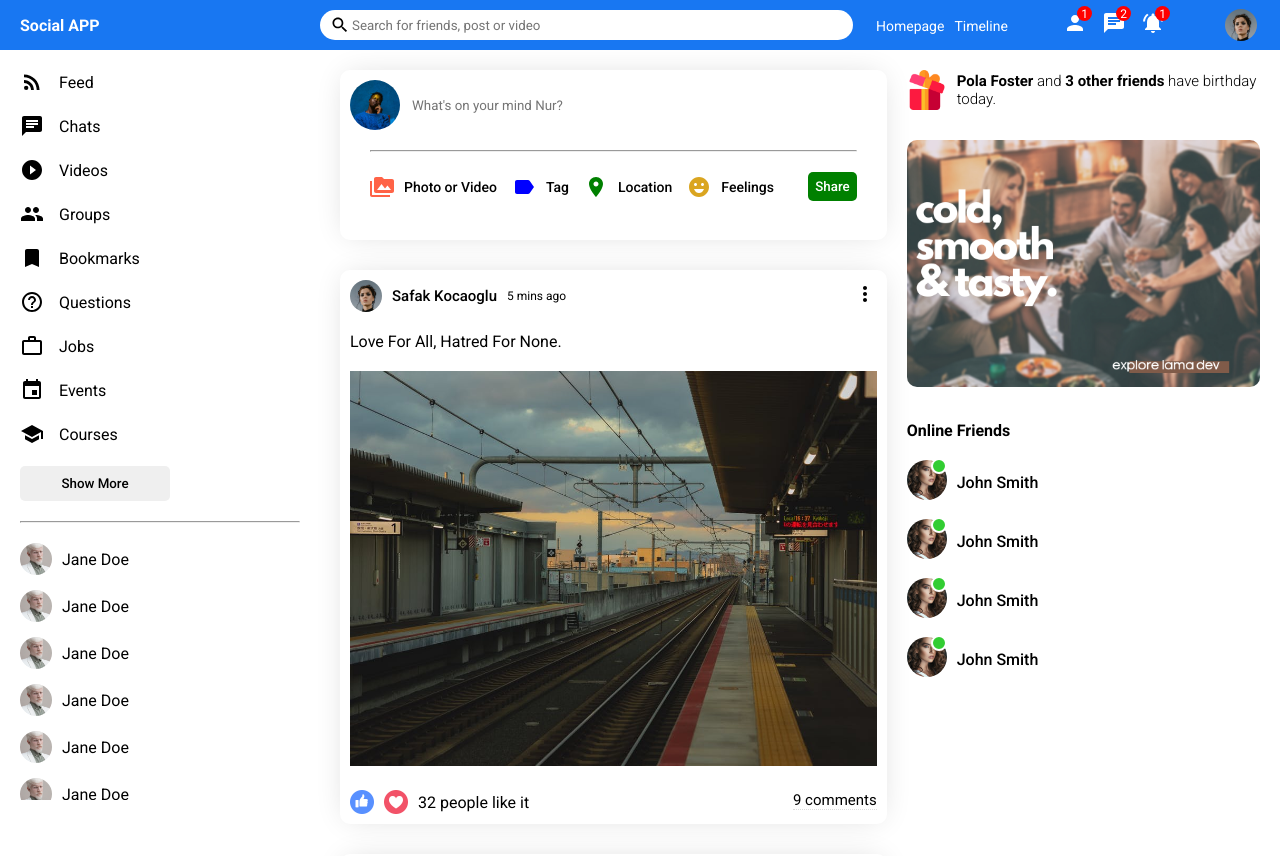
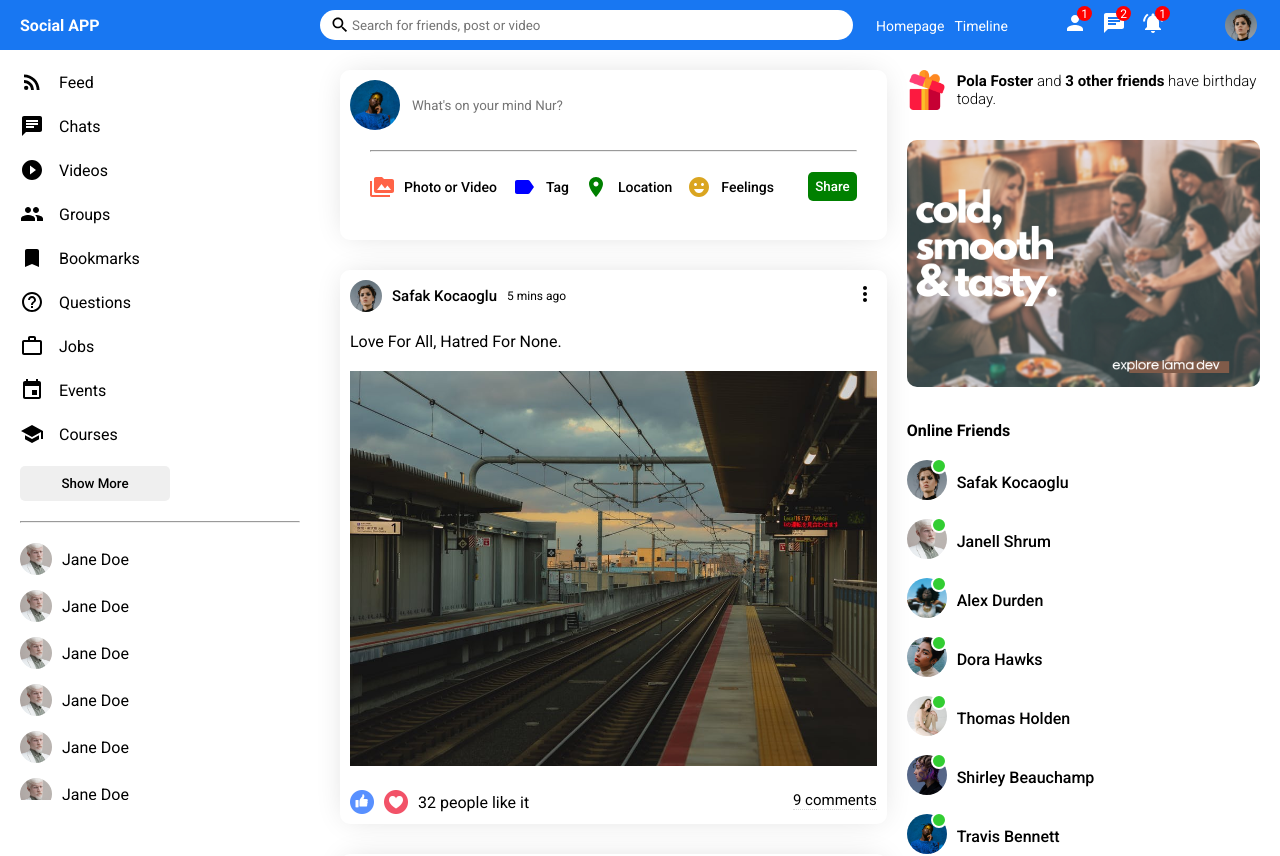
Before and after one commit to nmsoikat/Social-app-react, a React (Create React App) app: page / in a window 1280 px wide. Shown: the top 856 px of the page. Built offline with nearby package versions, Linux system fonts and the light colour scheme.

Commit message:
dummyData online firends

```diff
--- /dev/null
+++ b/src/components/onlineFriend/OnlineFriend.jsx
@@ -0,0 +1,13 @@
+import './onlineFriend.css';
+
+function OnlineFriend({ user }) {
+  return <li className="rightbar-friend">
+    <div className="rightbar-profile-img-container">
+      <img className='rightbar-profile-img' src={user.profilePicture} />
+      <span className="rightbar-online"></span>
+    </div>
+    <span className="rightbar-profile-name">{user.username}</span>
+  </li>;
+}
+
+export default OnlineFriend;
--- a/src/components/rightbar/Rightbar.jsx
+++ b/src/components/rightbar/Rightbar.jsx
@@ -1,4 +1,6 @@
 import './rightbar.css';
+import {Users}  from '../../dummyData'
+import OnlineFriend from '../onlineFriend/OnlineFriend';
 
 export default function Rightbar() {
   return <div className='rightbar'>
@@ -12,34 +14,9 @@ export default function Rightbar() {
       <img className="rightbar-ad" src="/assets/ad.png"/>
       <h4 className="rightbar-title">Online Friends</h4>
       <ul className="rightbar-friend-list">
-        <li className="rightbar-friend">
-          <div className="rightbar-profile-img-container">
-            <img className='rightbar-profile-img' src="/assets/person/8.jpeg" />
-            <span className="rightbar-online"></span>
-          </div>
-          <span className="rightbar-profile-name">John Smith</span>
-        </li>
-        <li className="rightbar-friend">
-          <div className="rightbar-profile-img-container">
-            <img className='rightbar-profile-img' src="/assets/person/8.jpeg" />
-            <span className="rightbar-online"></span>
-          </div>
-          <span className="rightbar-profile-name">John Smith</span>
-        </li>
-        <li className="rightbar-friend">
-          <div className="rightbar-profile-img-container">
-            <img className='rightbar-profile-img' src="/assets/person/8.jpeg" />
-            <span className="rightbar-online"></span>
-          </div>
-          <span className="rightbar-profile-name">John Smith</span>
-        </li>
-        <li className="rightbar-friend">
-          <div className="rightbar-profile-img-container">
-            <img className='rightbar-profile-img' src="/assets/person/8.jpeg" />
-            <span className="rightbar-online"></span>
-          </div>
-          <span className="rightbar-profile-name">John Smith</span>
-        </li>
+        {Users.map(u => (
+          <OnlineFriend key={u.id} user={u} />
+        ))}
       </ul>
     </div>
   </div>;
```
Also changed, not shown: src/components/onlineFriend/onlineFriend.css (added).
